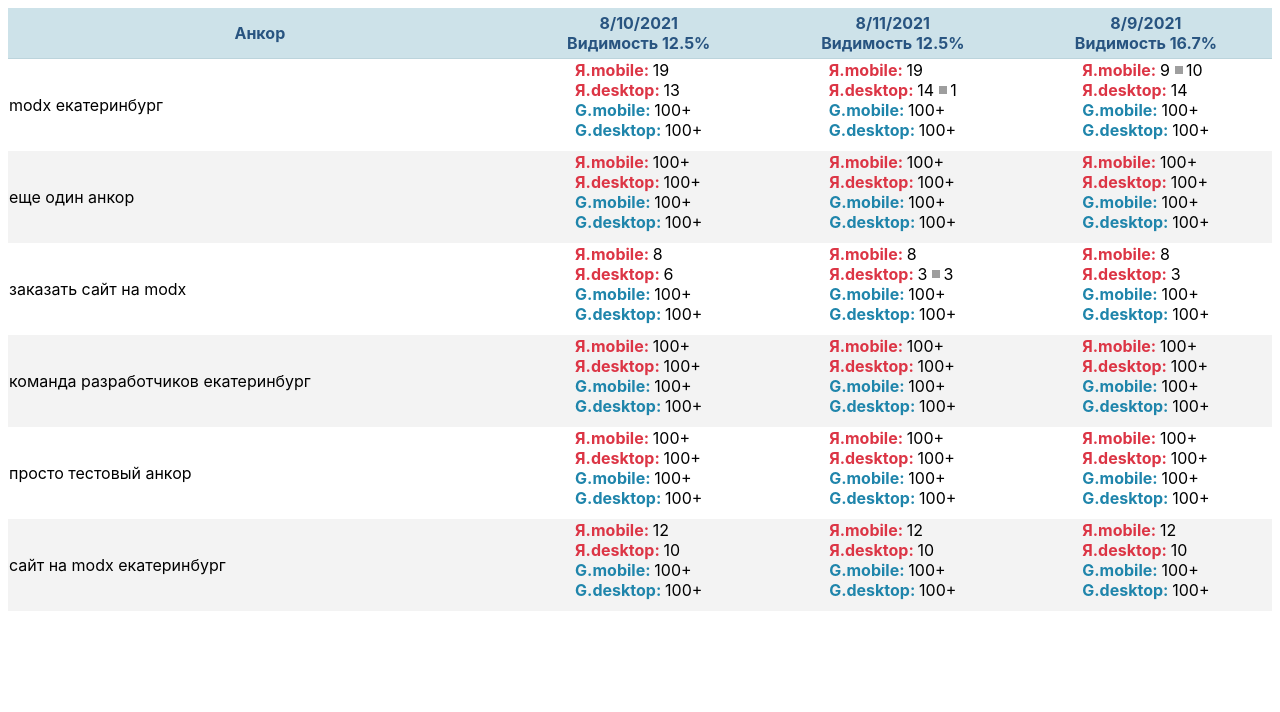
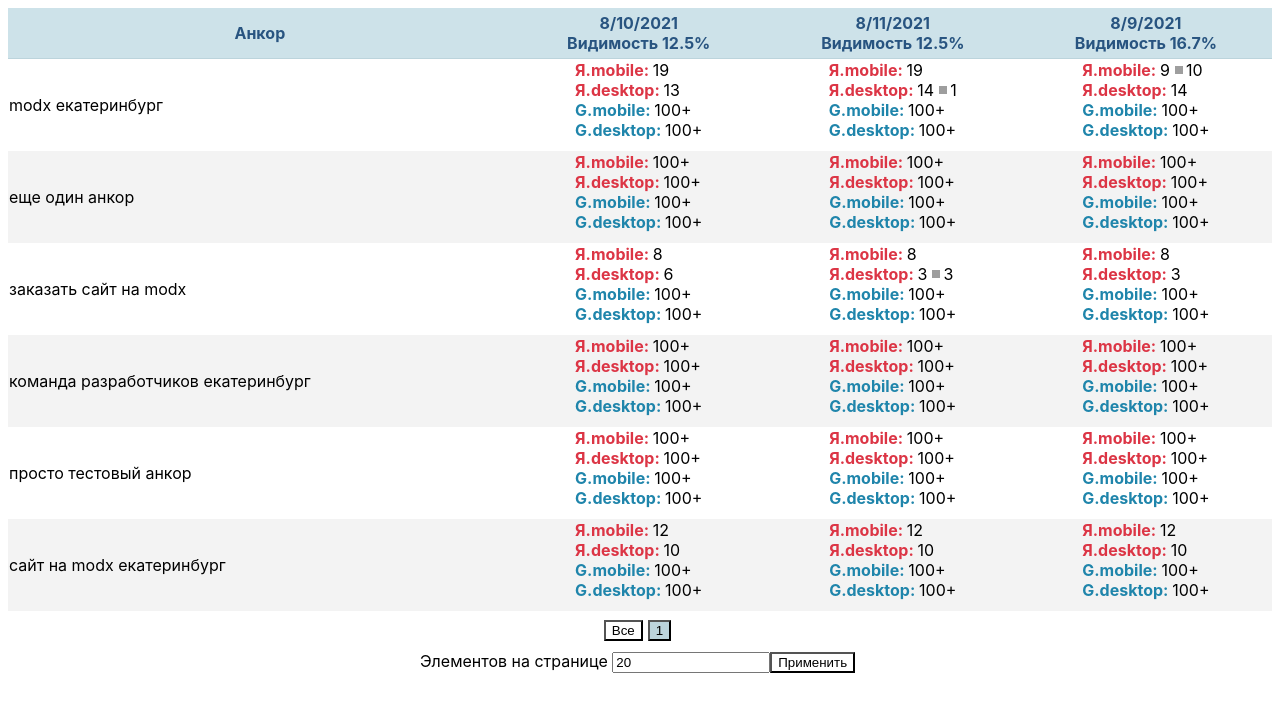
Before and after one commit to ie4fb/react_table, a React (Create React App) app: page / in a window 1280 px wide. Shown: the top 712 px of the page. Built offline with nearby package versions, Linux system fonts and the light colour scheme; grey boxes are pictures that could not be loaded.

Commit message:
added pages

```diff
--- a/src/components/table/index.js
+++ b/src/components/table/index.js
@@ -1,5 +1,5 @@
 import styles from './table.module.css';
-import { useState, useEffect } from 'react';
+import { useState, useEffect, useRef } from 'react';
 import TableRow from './table-string';
 
 export default function Table({ rawData }) {
@@ -13,12 +13,22 @@ export default function Table({ rawData }) {
     x: 0,
     y: 0,
   });
+  const [pages, setPages] = useState([]);
+  const inputRef = useRef();
+
+  // Начальное значение элементов на странице
+  const [itemsPerPage, setItemsPerPage] = useState(20);
+
+  // Страница по-умолчанию
+  const [currentPage, setCurrentPage] = useState(1);
+
   const [visibility, setVisibility] = useState(null);
 
   const toggleSort = (props, e) => {
     setIsSortSelectorVisible(false);
     const arr = items;
     if (props.sortBy === 'name') {
+      //Сортировка по имени
       arr.sort((a, b) =>
         a.name > b.name
           ? isNamesSortAsc
@@ -33,8 +43,7 @@ export default function Table({ rawData }) {
       setItems(arr);
       setIsNamesSortAsc((prevState) => !prevState);
     } else if (props.sortBy === 'date') {
-        console.log(props)
-        console.log(arr);
+      //Сортировка по дате
       arr.sort((a, b) =>
         parseInt(
           a.data[selectedDateIndex][props.sortingKey].value.number
@@ -73,7 +82,7 @@ export default function Table({ rawData }) {
     setIsSortSelectorVisible(true);
     setSortSelectorCoordinates({ x: e.pageX, y: e.pageY });
     setSelectedDateIndex(e.target.id.split(',')[0]);
-    console.log(e.target.id.split(',')[0])
+    console.log(e.target.id.split(',')[0]);
   };
   useEffect(() => {
     const dataArray = [];
@@ -267,7 +276,23 @@ export default function Table({ rawData }) {
     }
     setVisibility(visibilityData);
     console.log(visibilityData);
-  }, [items]);
+    const pages = Math.ceil(items.length / itemsPerPage);
+    const pagesArr = []
+    for (let i = 1; i <= pages; i++) {
+      pagesArr.push(i)
+    }
+    setPages(pagesArr);
+  }, [items, itemsPerPage]);
+
+  const changeItemsPerPage = () => {
+    setItemsPerPage(parseInt(inputRef.current.value));
+  };
+
+  const PageButton = ({item}) => {
+      return (
+        <button id={item} onClick={() => {setCurrentPage(item)}}className={`${styles.button} ${currentPage === item? styles.button_active : ''}`}>{item}</button>
+      )
+  }
 
   return (
     <section className={styles.wrapper}>
@@ -295,8 +320,10 @@ export default function Table({ rawData }) {
                   {visibility[item.date] && (
                     <div id={`${index},${item.date}`}>
                       Видимость{' '}
-                      {((100 * visibility[item.date].visibleAmount) /
-                        visibility[item.date].totalAmount).toFixed(1)}
+                      {(
+                        (100 * visibility[item.date].visibleAmount) /
+                        visibility[item.date].totalAmount
+                      ).toFixed(1)}
                       %
                     </div>
                   )}
@@ -356,6 +383,27 @@ export default function Table({ rawData }) {
           </span>
         </div>
       )}
+      <div className={styles.pagination_container}>
+        <div className={styles.input_container}>
+          <span> Элементов на странице&nbsp;</span>
+          <input
+            type="number"
+            ref={inputRef}
+            className={styles.input}
+            placeholder={'Элементов на странице'}
+            defaultValue={itemsPerPage}
+          />
+          <button className={styles.button} onClick={changeItemsPerPage}>
+            Применить
+          </button>
+        </div>
+        <div className={styles.buttons}>
+          <button onClick={()=> setCurrentPage('Все')}className={`${styles.button} ${currentPage === "Все"? styles.button_active : ''}`}>Все</button>
+          {pages.map((item, index) => (
+           <PageButton item={item} key={index} />
+          ))}
+        </div>
+      </div>
     </section>
   );
 }
--- a/src/components/table/table.module.css
+++ b/src/components/table/table.module.css
@@ -60,3 +60,24 @@
 .wrapper {
     position: relative;
 }
+.button {
+    cursor: pointer;
+    margin: 0 5px 0 0;
+    background: #FFF;
+}
+
+.button_active {
+    background: #bcd4dc;
+}
+.pagination_container {
+    display: flex;
+    flex-direction: column-reverse;
+    align-items: center;
+
+}
+.input {
+    width: 150px;
+}
+.input_container {
+    margin-top: 10px;
+}
```
